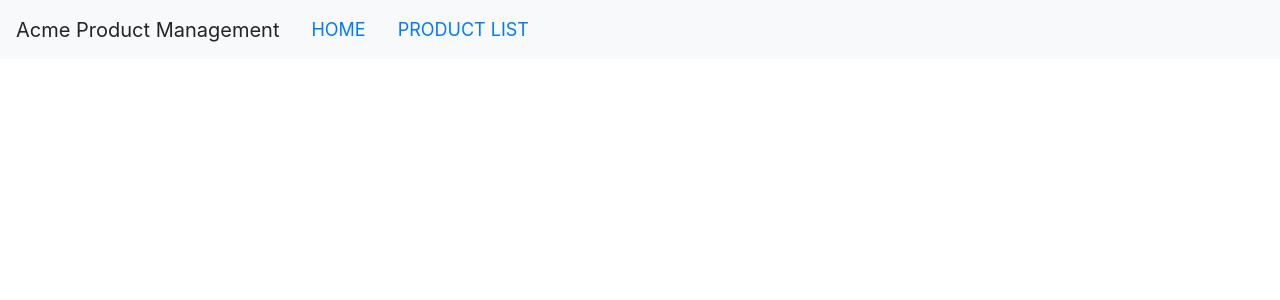
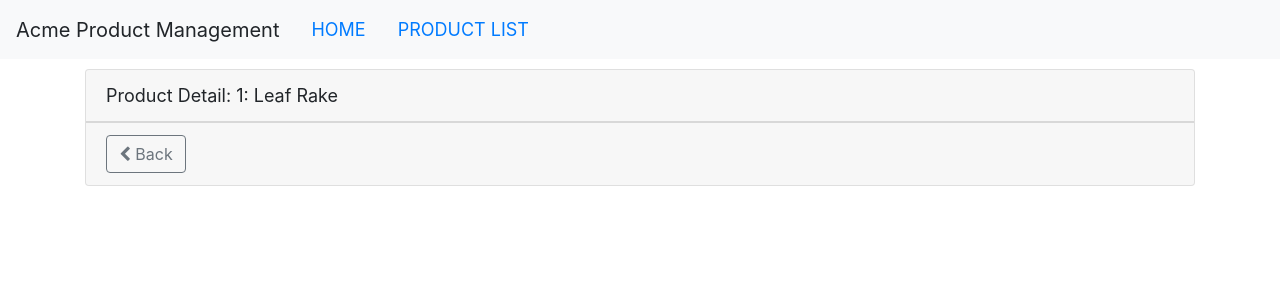
Before and after one commit to kbcsharp/angulargsps, an Angular app: page /products/1 in a window 1280 px wide. Shown: the top 300 px of the page. Built offline with nearby package versions, Linux system fonts and the light colour scheme.

Commit message:
add coded navigation back button in prod list

```diff
--- a/src/app/products/product-detail.component.html
+++ b/src/app/products/product-detail.component.html
@@ -2,4 +2,13 @@
   <div class="card-header">
     {{ title + ": " + product.productName }}
   </div>
+  <div class="card-footer">
+    <button
+      class="btn btn-outline-secondary"
+      (click)="onBack()"
+      style="width: 80px;"
+    >
+      <i class="fa fa-chevron-left"></i> Back
+    </button>
+  </div>
 </div>
--- a/src/app/products/product-detail.component.ts
+++ b/src/app/products/product-detail.component.ts
@@ -1,17 +1,35 @@
-import { Component, OnInit } from '@angular/core';
+import { Component, OnInit } from "@angular/core";
 import { IProduct } from "./product";
+import { ActivatedRoute, Router } from "@angular/router";
 
 @Component({
-  templateUrl: './product-detail.component.html',
-  styleUrls: ['./product-detail.component.css']
+  templateUrl: "./product-detail.component.html",
+  styleUrls: ["./product-detail.component.css"]
 })
 export class ProductDetailComponent implements OnInit {
   title: string = "Product Detail";
   product: IProduct;
 
-  constructor() { }
+  constructor(private route: ActivatedRoute,
+              private router: Router) {}
 
   ngOnInit() {
+    let id = +this.route.snapshot.paramMap.get("id");
+    this.title += `: ${id}`;
+    this.product = {
+      productId: id,
+      productName: "Leaf Rake",
+      productCode: "GDN-0011",
+      releaseDate: "March 19, 2016",
+      description: "Leaf rake with 48-inch wooden handle",
+      price: 19.95,
+      starRating: 3.2,
+      imageUrl:
+        "https://openclipart.org/image/300px/svg_to_png/26215/Anonymous_Leaf_Rake.png"
+    };
   }
 
+  onBack(): void {
+    this.router.navigate(["/products"]);
+  }
 }
--- a/src/app/products/product-list.component.html
+++ b/src/app/products/product-list.component.html
@@ -42,11 +42,20 @@
               [style.margin.px]="imageMargin"
             />
           </td>
-          <td>{{ product.productName }}</td>
+          <td>
+            <a [routerLink]="['/products', product.productId]">
+              {{ product.productName }}
+            </a>
+          </td>
           <td>{{ product.productCode | lowercase | convertToSpaces: "-" }}</td>
           <td>{{ product.releaseDate }}</td>
-          <td>{{ product.price | currency:"USD":"symbol":"1.2-2" }}</td>
-          <td style="text-align: center;"><pm-star [rating]="product.starRating"(ratingClicked)="onRatingClicked($event)"></pm-star></td>
+          <td>{{ product.price | currency: "USD":"symbol":"1.2-2" }}</td>
+          <td style="text-align: center;">
+            <pm-star
+              [rating]="product.starRating"
+              (ratingClicked)="onRatingClicked($event)"
+            ></pm-star>
+          </td>
         </tr>
       </tbody>
     </table>
```
